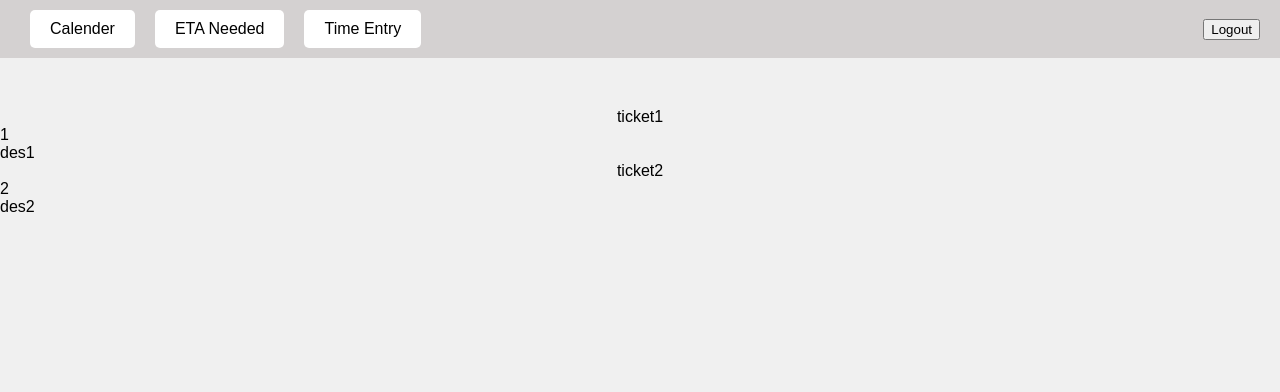
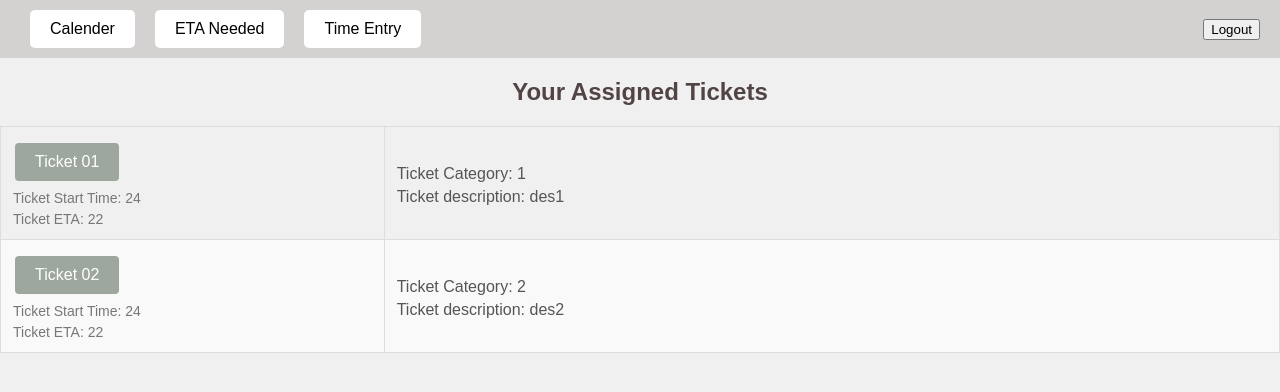
Before and after one commit to aidandoherty01/CEN3031-Project, a Flask app: page /ITstaffview/ in a window 1280 px wide. Shown: the top 392 px of the page. Run offline with Flask 3, Linux system fonts and the light colour scheme; some libraries are stand-ins or nearby versions.

Commit message:
IT staff view

```diff
--- a/app.py
+++ b/app.py
@@ -102,7 +102,7 @@ def debug():
 ## IT Staff View
 @app.route("/ITstaffview/", methods=["GET", "POST"])
 def ITstaffview():
-    return render_template('ITstaffview.html', tickets = [['ticket1', '1', 'des1'], ['ticket2', '2', 'des2']])
+    return render_template('ITstaffview.html', tickets = [['01', '24', '22', '1', 'des1'], ['02','24', '22', '2', 'des2']]) # ID, start time, ETA, category, description
 
 
 if __name__ == '__main__':
--- a/templates/ITstaffview.html
+++ b/templates/ITstaffview.html
@@ -30,39 +30,63 @@
             font-size: 16px;
             cursor: pointer;
         }
-        .container {
+        .table-container {
+            margin-top: 20px; /* Adjust the value to move the table further down */
+            font-family: Arial, sans-serif;
+        }
+        .title {
+            font-size: 24px; /* Adjust as needed */
+            font-weight: bold;
+            margin-bottom: 20px;
+            color: #524444;
+            text-align: center; /* Center align the title */
+        }
+        table {
+            width: 100%;
+            border-collapse: collapse;
+        }
+        table, th, td {
+            border: 1px solid #ddd;
+        }
+        th, td {
+            padding: 12px;
+            text-align: left;
+            font-size: 16px; /* Adjust as needed */
+            color: #555;
+        }
+        td.ticket-ID {
+            width: 30%;
+            font-size: 18px; /* Adjust as needed */
+        }
+        td.descr {
+            font-size: 16px; /* Adjust as needed */
+        }
+        td.ticket-ID button {
+            background-color: #9da79d; /* Green */
+            border: none;
+            color: white;
+            padding: 10px 20px;
             text-align: center;
-            margin-top: 50px;
+            text-decoration: none;
+            display: inline-block;
+            font-size: 16px;
+            margin: 4px 2px;
+            cursor: pointer;
+            border-radius: 4px;
         }
-        .container h1 {
-            margin-bottom: 20px;
+        td.ticket-ID div {
+            margin-top: 5px;
+            font-size: 14px;
+            color: #777;
         }
-        .tickets {
-            margin-top: 20px;
-            display: flex;
-            flex-direction: column;
-            align-items: center;
+        td.descr div {
+            margin-top: 5px;
         }
-        .ticket {
-            background-color: white;
-            padding: 15px;
-            margin: 10px 0;
-            border: 1px solid #ddd;
-            border-radius: 5px;
-            width: 60%;
-            display: flex;
-            justify-content: space-between;
-            align-items: center;
+        tr:nth-child(even) {
+            background-color: #f9f9f9;
         }
-        .ticket-id {
-            font-weight: bold;
-            margin-right: 20px;
-            flex-basis: 20%;
-            text-align: left;
-        }
-        .ticket-details {
-            flex-basis: 75%;
-            text-align: left;
+        tr:hover {
+            background-color: #f1f1f1;
         }
     </style>
 </head>
@@ -78,19 +102,25 @@
         </div>
     </div>
 
-    <div class="container">
-        {% for ticket in tickets %} <!-- loops thru all the assigned tickets-->
-            <!-- each ticket includes ticketID, category, description-->
-            <div class="'ticket">
-                <div class="'ticket-id">
-                    {{ticket[0]}}
-                </div>
-                <div class="ticket-details">
-                    <div>{{ticket[1]}}</div>
-                    <div>{{ticket[2]}}</div>
-                </div>
-            </div>
-        {% endfor %}
+    <div class="table-container">
+        <div class="title">Your Assigned Tickets</div>
+        <table>
+            {% for ticket in tickets %}
+            <tr>
+                <td class="ticket-ID">
+                    <button onclick="location.href='/'">Ticket {{ ticket[0] }}</button>
+                    <div>Ticket Start Time: {{ ticket[1] }}</div>
+                    <div>Ticket ETA: {{ ticket[2] }}</div>
+                </td>
+
+                <td class="descr">
+                    <div>Ticket Category: {{ ticket[3] }}</div>
+                    <div>Ticket description: {{ ticket[4] }}</div>
+                </td>
+
+            </tr>
+            {% endfor %}
+        </table>
     </div>
 </body>
 </html>
```
